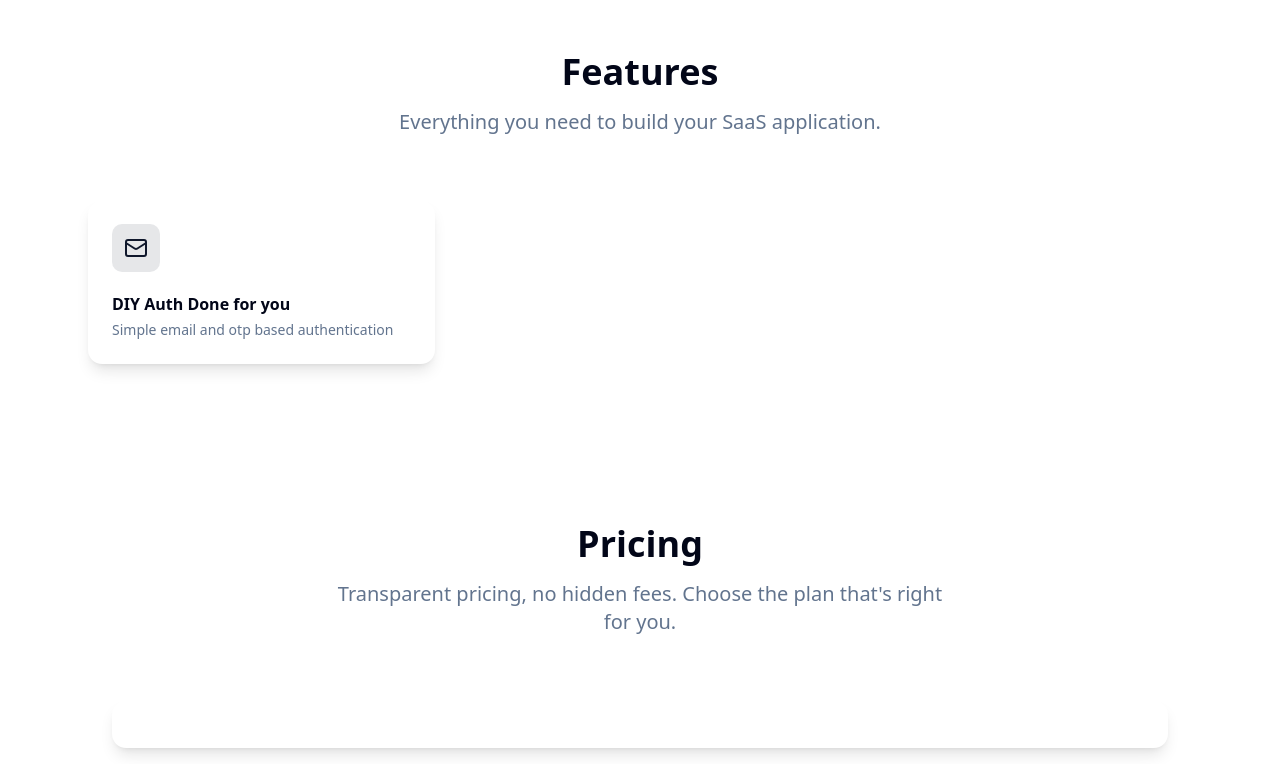
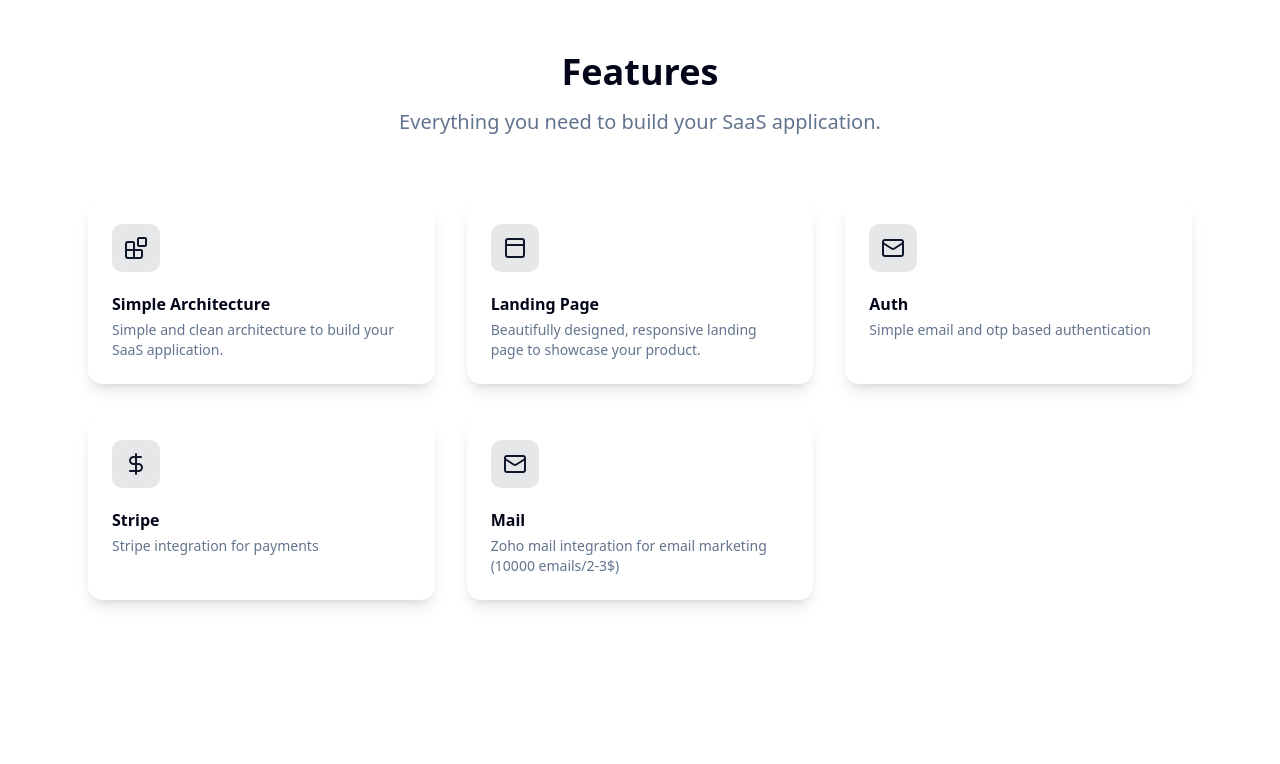
Before and after one commit to viveknariya/saas_template, a Next.js app: page / in a window 1280 px wide. Shown: the part 670-1434 px from the top of the page. Built offline with nearby package versions, Linux system fonts and the light colour scheme.

Commit message:
feat: Add new feature cards for simple architecture, landing page, auth, Stripe, and mail integration.

```diff
--- a/components/features.tsx
+++ b/components/features.tsx
@@ -6,9 +6,12 @@ import {
   CardTitle,
 } from "@/components/ui/card";
 import {
+  Blocks,
   CheckCircle,
+  DollarSign,
   Mail,
   MessageCircle,
+  PanelTop,
   Users,
 } from "lucide-react";
 
@@ -29,11 +32,54 @@ export default function PageFeatures() {
           <Card className="border-0 shadow-lg hover:shadow-xl transition-shadow">
             <CardHeader>
               <div className="h-12 w-12 rounded-lg bg-primary/10 flex items-center justify-center mb-4">
+                <Blocks className="h-6 w-6 text-primary" />
+              </div>
+              <CardTitle>Simple Architecture</CardTitle>
+              <CardDescription>
+                Simple and clean architecture to build your SaaS application.
+              </CardDescription>
+            </CardHeader>
+          </Card>
+          <Card className="border-0 shadow-lg hover:shadow-xl transition-shadow">
+            <CardHeader>
+              <div className="h-12 w-12 rounded-lg bg-primary/10 flex items-center justify-center mb-4">
+                <PanelTop className="h-6 w-6 text-primary" />
+              </div>
+              <CardTitle>Landing Page</CardTitle>
+              <CardDescription>
+                Beautifully designed, responsive landing page to showcase your
+                product.
+              </CardDescription>
+            </CardHeader>
+          </Card>
+          <Card className="border-0 shadow-lg hover:shadow-xl transition-shadow">
+            <CardHeader>
+              <div className="h-12 w-12 rounded-lg bg-primary/10 flex items-center justify-center mb-4">
                 <Mail className="h-6 w-6 text-primary" />
               </div>
-              <CardTitle>DIY Auth Done for you</CardTitle>
+              <CardTitle>Auth</CardTitle>
               <CardDescription>
                 Simple email and otp based authentication
+              </CardDescription>
+            </CardHeader>
+          </Card>
+          <Card className="border-0 shadow-lg hover:shadow-xl transition-shadow">
+            <CardHeader>
+              <div className="h-12 w-12 rounded-lg bg-primary/10 flex items-center justify-center mb-4">
+                <DollarSign className="h-6 w-6 text-primary" />
+              </div>
+              <CardTitle>Stripe</CardTitle>
+              <CardDescription>Stripe integration for payments</CardDescription>
+            </CardHeader>
+          </Card>
+          <Card className="border-0 shadow-lg hover:shadow-xl transition-shadow">
+            <CardHeader>
+              <div className="h-12 w-12 rounded-lg bg-primary/10 flex items-center justify-center mb-4">
+                <Mail className="h-6 w-6 text-primary" />
+              </div>
+              <CardTitle>Mail</CardTitle>
+              <CardDescription>
+                Zoho mail integration for email marketing (10000 emails/2-3$)
               </CardDescription>
             </CardHeader>
           </Card>
```
